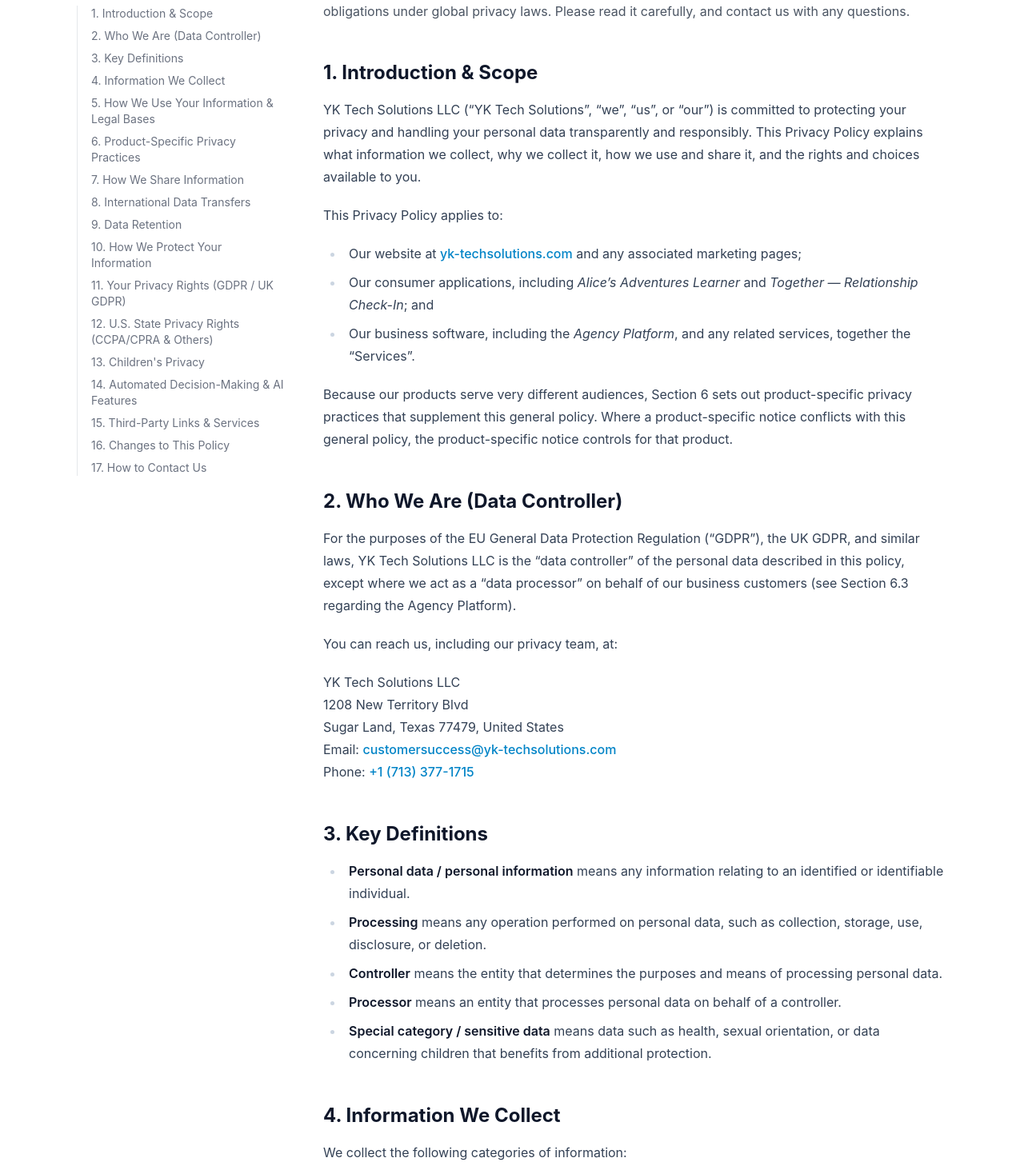
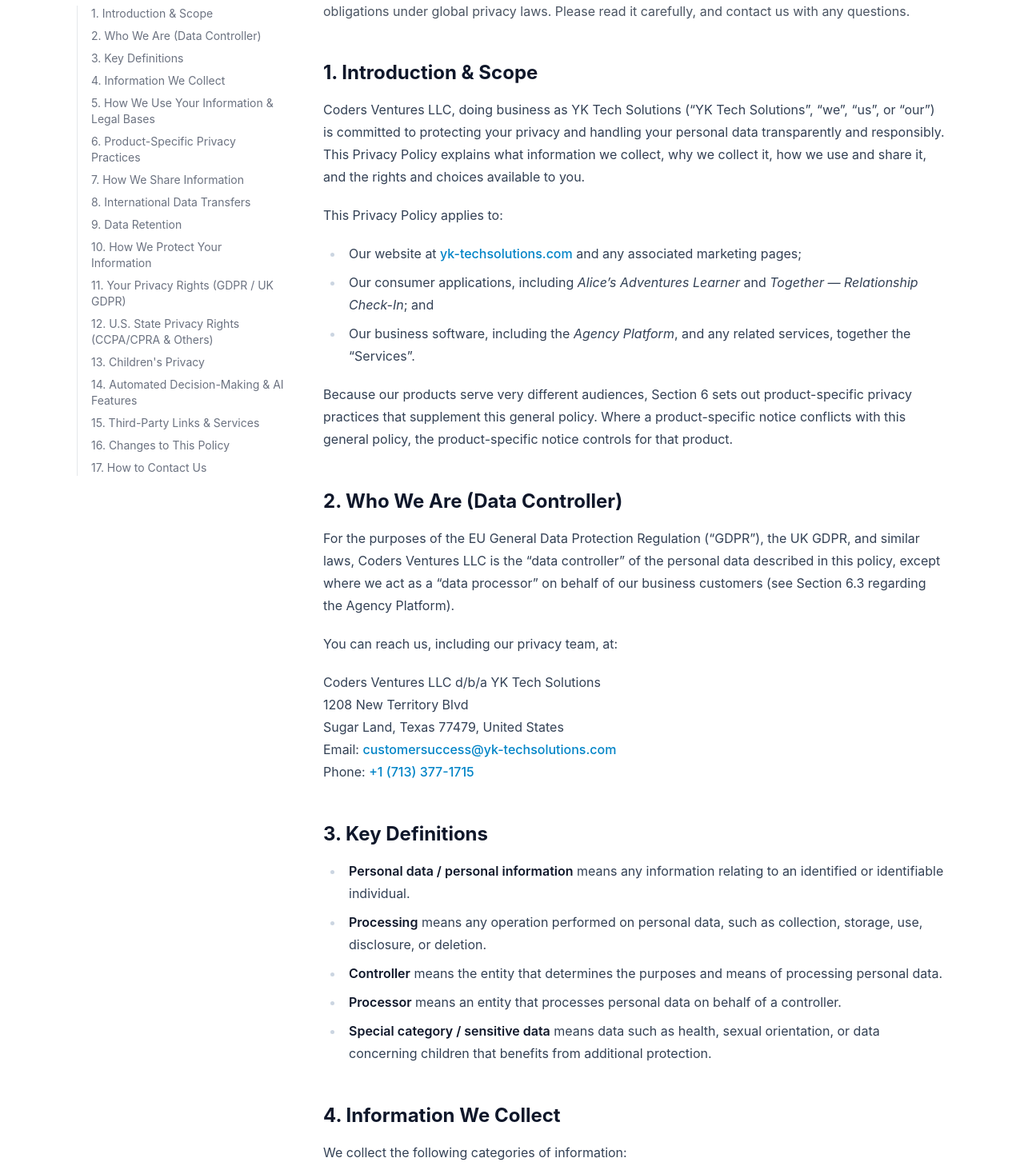
Before and after one commit to nksherani/YKTech, a React (Vite) app: page /privacy-policy in a window 1280 px wide. Shown: the part 527-1990 px from the top of the page at 80% size. Built offline with nearby package versions, Linux system fonts and the light colour scheme; no server answers.

Commit message:
dba added

```diff
--- a/src/components/Footer.tsx
+++ b/src/components/Footer.tsx
@@ -134,7 +134,7 @@
         <div className="border-t border-gray-800 mt-12 pt-8">
           <div className="flex flex-col md:flex-row justify-between items-center gap-4">
             <p className="text-sm text-gray-400">
-              © {currentYear} {company.legalName}. All rights reserved.
+              © {currentYear} {company.legalNameWithDba}. All rights reserved.
             </p>
             <div className="flex flex-wrap justify-center gap-x-6 gap-y-2 text-sm">
               <Link to="/privacy-policy" className="hover:text-primary-400 transition-colors">
--- a/src/data/company.ts
+++ b/src/data/company.ts
@@ -1,6 +1,11 @@
 export const company = {
   name: 'YK Tech Solutions',
-  legalName: 'YK Tech Solutions LLC',
+  /** Legal entity name (Coders Ventures LLC); DBA / assumed name is `name`. */
+  legalName: 'Coders Ventures LLC',
+  /** Assumed name (DBA) filed with the Texas Secretary of State. */
+  dba: 'YK Tech Solutions',
+  /** Legal name with DBA for copyright lines and contact blocks. */
+  legalNameWithDba: 'Coders Ventures LLC d/b/a YK Tech Solutions',
   shortName: 'YK Tech',
   domain: 'yk-techsolutions.com',
   website: 'https://www.yk-techsolutions.com',
--- a/src/pages/legal/AcceptableUse.tsx
+++ b/src/pages/legal/AcceptableUse.tsx
@@ -10,7 +10,8 @@
       body: (
         <p>
           This Acceptable Use Policy (“AUP”) sets out the rules for using the Services provided by{' '}
-          {company.legalName}. It is incorporated into and forms part of our{' '}
+          {company.legalName}, doing business as {company.dba}. It is incorporated into and forms
+          part of our{' '}
           <Link to="/terms">Terms &amp; Conditions</Link>. By using the Services, you agree to comply
           with this AUP. We may update it from time to time, and continued use means you accept the
           changes.
--- a/src/pages/legal/ChildrensPrivacy.tsx
+++ b/src/pages/legal/ChildrensPrivacy.tsx
@@ -10,7 +10,8 @@
       body: (
         <>
           <p>
-            This Children&rsquo;s Privacy Notice explains how {company.legalName} approaches the
+            This Children&rsquo;s Privacy Notice explains how {company.legalName}, doing business as{' '}
+            {company.dba}, approaches the
             privacy of children who use <em>Alice&rsquo;s Adventures Learner</em>, our educational
             literacy app for children ages 5–10. It supplements our general{' '}
             <Link to="/privacy-policy">Privacy Policy</Link> and is designed to comply with the U.S.
@@ -167,7 +168,7 @@
             privacy, please contact us at:
           </p>
           <address className="not-italic">
-            {company.legalName}
+            {company.legalNameWithDba}
             <br />
             {company.address.full}
             <br />
--- a/src/pages/legal/CookiePolicy.tsx
+++ b/src/pages/legal/CookiePolicy.tsx
@@ -12,7 +12,8 @@
           <p>
             Cookies are small text files placed on your device when you visit a website. They are
             widely used to make websites work, to improve efficiency, and to provide reporting
-            information. This Cookie Policy explains how {company.legalName} uses cookies and similar
+            information. This Cookie Policy explains how {company.legalName}, doing business as{' '}
+            {company.dba}, uses cookies and similar
             technologies (such as local storage, pixels, and SDKs) on our website and in our
             applications.
           </p>
--- a/src/pages/legal/PrivacyPolicy.tsx
+++ b/src/pages/legal/PrivacyPolicy.tsx
@@ -4,7 +4,7 @@
 
 const ContactBlock = () => (
   <address className="not-italic">
-    {company.legalName}
+    {company.legalNameWithDba}
     <br />
     {company.address.line1}
     <br />
@@ -25,7 +25,8 @@
       body: (
         <>
           <p>
-            {company.legalName} (“{company.name}”, “we”, “us”, or “our”) is committed to protecting
+            {company.legalName}, doing business as {company.dba} (“{company.name}”, “we”, “us”, or
+            “our”) is committed to protecting
             your privacy and handling your personal data transparently and responsibly. This Privacy
             Policy explains what information we collect, why we collect it, how we use and share it,
             and the rights and choices available to you.
--- a/src/pages/legal/RefundPolicy.tsx
+++ b/src/pages/legal/RefundPolicy.tsx
@@ -10,7 +10,8 @@
       body: (
         <p>
           This Refund &amp; Cancellation Policy explains how purchases, subscriptions, free trials, and
-          refunds work across the {company.legalName} products. It supplements our{' '}
+          refunds work across the {company.legalName} (d/b/a {company.dba}) products. It supplements
+          our{' '}
           <Link to="/terms">Terms &amp; Conditions</Link>. Because most purchases are made through app
           stores, the relevant store&rsquo;s policies will also apply and may take precedence for those
           transactions.
--- a/src/pages/legal/Terms.tsx
+++ b/src/pages/legal/Terms.tsx
@@ -11,8 +11,9 @@
         <>
           <p>
             These Terms and Conditions (“Terms”) form a legally binding agreement between you and{' '}
-            {company.legalName} (“{company.name}”, “we”, “us”, or “our”) governing your access to and
-            use of our website, applications, and related services (collectively, the “Services”).
+            {company.legalName}, doing business as {company.dba} (“{company.name}”, “we”, “us”, or
+            “our”) governing your access to and use of our website, applications, and related
+            services (collectively, the “Services”).
           </p>
           <p>
             By accessing or using the Services, creating an account, or clicking to accept these
```
